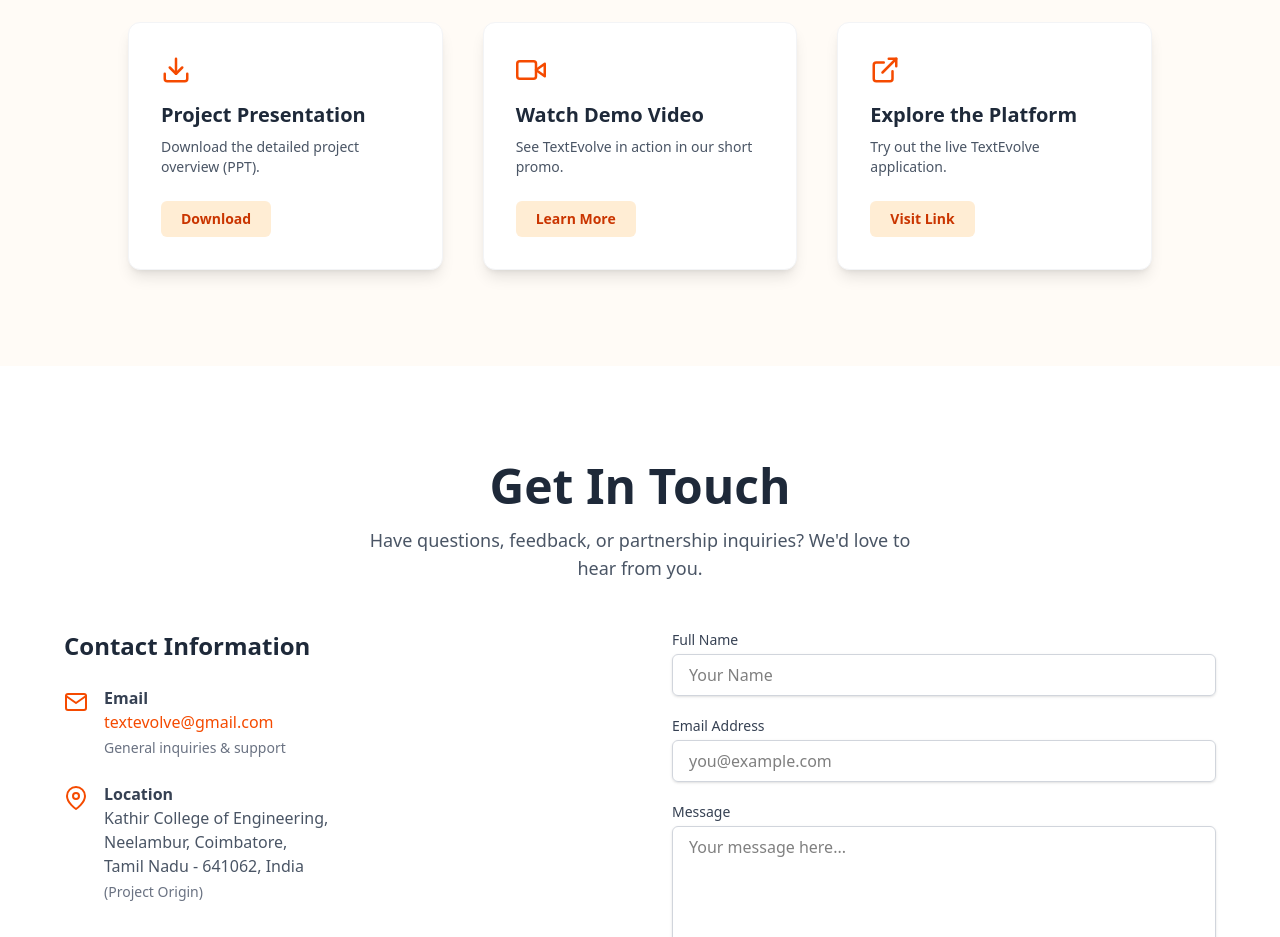
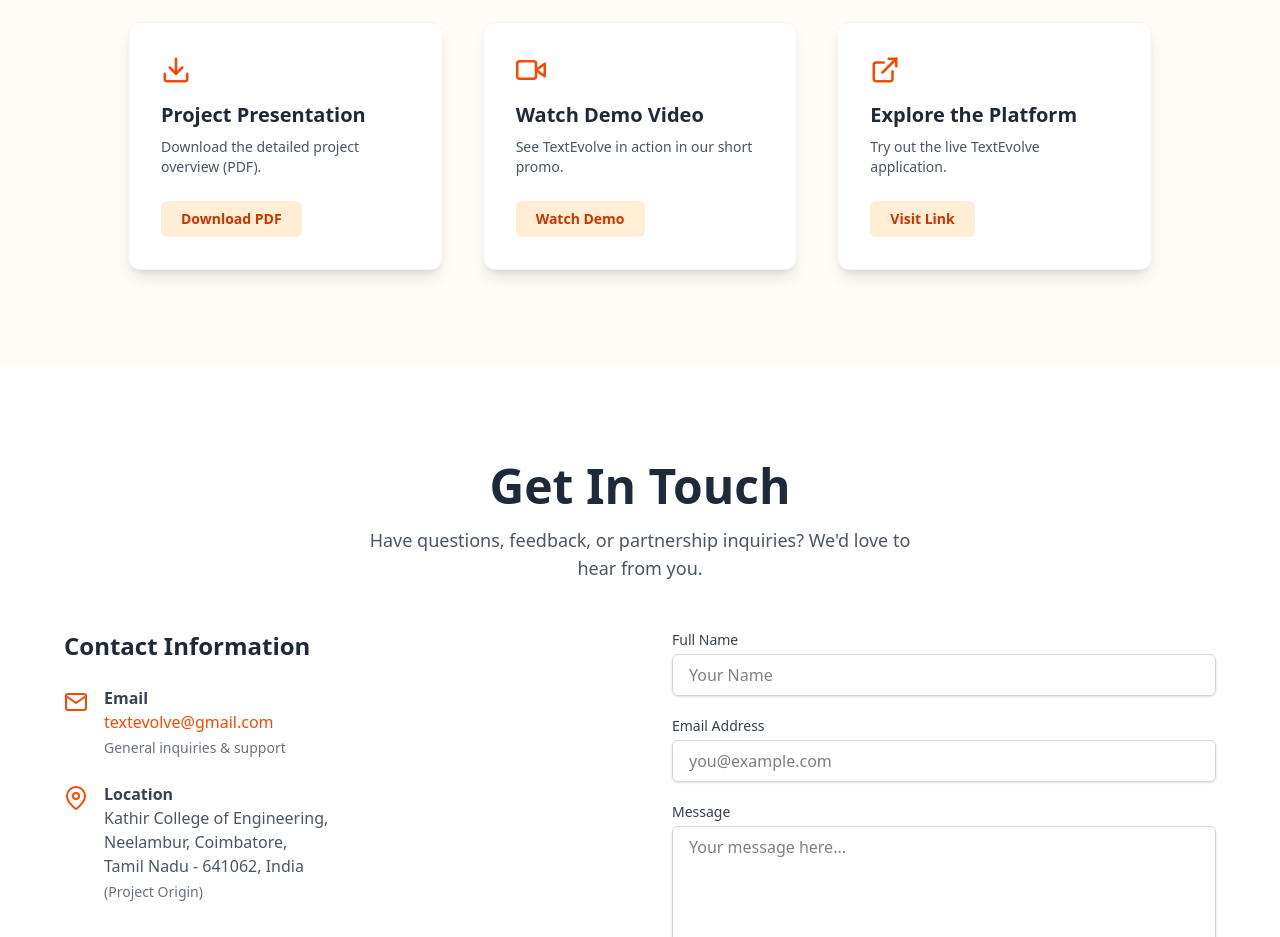
Before and after one commit to SquadofCreators/TextEvolve-home, a React (Vite) app: page / in a window 1280 px wide. Shown: the part 6380-7317 px from the top of the page. Built offline with nearby package versions, Linux system fonts and the light colour scheme.

Commit message:
Updated: UI Optimized

```diff
--- a/src/components/Hero.jsx
+++ b/src/components/Hero.jsx
@@ -3,23 +3,18 @@
 import video_1 from '../assets/TextEvove-Video.mp4';
 import video_1_poster from '../assets/video_poster.jpg';
 
-function Hero() {
+function Hero({ isModalOpen, openModal, closeModal }) {
 
-  const [isModalOpen, setIsModalOpen] = useState(false);
   const videoRef = useRef(null);
+
   const videoSource = video_1;
   const videoPoster = video_1_poster;
 
-  const openModal = () => setIsModalOpen(true);
-  const closeModal = () => {
-    setIsModalOpen(false);
-    if (videoRef.current) videoRef.current.pause();
-  };
-
   useEffect(() => {
-    const handleEsc = (event) => { if (event.key === 'Escape') closeModal(); };
-    if (isModalOpen) window.addEventListener('keydown', handleEsc);
-    return () => window.removeEventListener('keydown', handleEsc);
+    // If the modal was open but is now closed, pause the video
+    if (!isModalOpen && videoRef.current?.played.length > 0 && !videoRef.current.paused) {
+       videoRef.current.pause();
+    }
   }, [isModalOpen]);
 
   // Animation Variants
@@ -32,7 +27,7 @@
     <>
       <section
         id="hero"
-        className="relative w-full flex items-center justify-center min-h-screen px-6 py-24 pt-32 md:pt-40 lg:pt-24 bg-gradient-to-b from-orange-50 via-white to-white overflow-hidden" // Light gradient
+        className="relative w-full flex items-center justify-center min-h-screen px-6 py-24 pt-32 md:pt-40 lg:pt-24 bg-gradient-to-b from-orange-50 via-white to-white overflow-hidden select-none"
       >
         {/* Subtle background elements */}
         <div className="absolute top-0 left-0 w-1/2 h-full opacity-30 lg:opacity-50 transform -translate-x-1/4 skew-x-[-20deg] bg-gradient-to-r from-white via-orange-100/50 to-transparent z-0"></div>
@@ -79,20 +74,23 @@
         </div>
       </section>
 
-      {/* --- Modal (Functionally same, styling ensures it works on light bg) --- */}
+      {/* --- Modal --- */}
       <AnimatePresence>
         {isModalOpen && (
           <motion.div className="fixed inset-0 z-[100] flex items-center justify-center p-4" aria-labelledby="videoModalTitle" role="dialog" aria-modal="true">
+            {/* Use closeModal prop for backdrop click */}
             <motion.div className="absolute inset-0 bg-black bg-opacity-75 backdrop-blur-sm" variants={backdropVariants} initial="hidden" animate="visible" exit="exit" onClick={closeModal}></motion.div>
             <motion.div className="relative bg-black rounded-lg shadow-xl overflow-hidden w-full max-w-4xl aspect-video" variants={modalVariants} initial="hidden" animate="visible" exit="exit">
+              {/* Use closeModal prop for close button */}
               <button onClick={closeModal} className="absolute top-2 right-2 z-10 p-1 bg-black/50 hover:bg-black/70 text-white rounded-full transition-colors duration-200" aria-label="Close video modal">
-                 <svg className="w-6 h-6" fill="none" stroke="currentColor" viewBox="0 0 24 24"><path strokeLinecap="round" strokeLinejoin="round" strokeWidth="2" d="M6 18L18 6M6 6l12 12"></path></svg>
+                   <svg className="w-6 h-6" fill="none" stroke="currentColor" viewBox="0 0 24 24"><path strokeLinecap="round" strokeLinejoin="round" strokeWidth="2" d="M6 18L18 6M6 6l12 12"></path></svg>
               </button>
+              {/* Video player remains the same */}
               <video ref={videoRef} className="w-full h-full" controls autoPlay>
-                 <source src="../assets/TextEvove-Video.webm" type="video/webm" /> {/* Add webm for better compatibility */}
-                 <source src={videoSource} type="video/mp4" />
-                 Your browser does not support the video tag.
-               </video>
+                   <source src="../assets/TextEvove-Video.webm" type="video/webm" /> {/* Check this relative path */}
+                   <source src={videoSource} type="video/mp4" />
+                   Your browser does not support the video tag.
+                 </video>
             </motion.div>
           </motion.div>
         )}
--- a/src/components/Navbar.jsx
+++ b/src/components/Navbar.jsx
@@ -32,7 +32,7 @@
   };
 
   return (
-    <nav className={`fixed top-0 z-50 w-full transition-all duration-300 ${isScrolled ? 'bg-white/95 shadow-lg backdrop-blur-sm' : 'bg-transparent'}`}>
+    <nav className={`fixed top-0 z-50 md:px-6 w-full transition-all duration-300 select-none ${isScrolled ? 'bg-white/95 shadow-lg backdrop-blur-sm' : 'bg-transparent'}`}>
       <div className="container mx-auto px-6 py-4">
         <div className="flex justify-between items-center">
           <a href="#" className={`text-2xl font-extrabold tracking-wider transition-colors duration-300 ${isScrolled ? 'text-orange-600' : 'text-gray-800 md:text-orange-600'}`}> {/* Adjust initial color if hero bg is light */}
--- a/src/components/Resources.jsx
+++ b/src/components/Resources.jsx
@@ -1,24 +1,22 @@
 import React from 'react';
 import { motion } from 'framer-motion';
-import { FiDownload, FiVideo, FiExternalLink, FiBookOpen } from 'react-icons/fi';
-
-// Resources data
-import presentation from '../assets/documents/TextEvolve_Dynamic_Dreamers.pdf';
+import { FiDownload, FiVideo, FiExternalLink } from 'react-icons/fi';
+import presentation from '../assets/documents/TextEvolve_Dynamic_Dreamers.pdf'; // Check path
 
 const resources = [
   {
     icon: FiDownload,
     title: "Project Presentation",
-    description: "Download the detailed project overview (PPT).",
-    link: presentation,
+    description: "Download the detailed project overview (PDF).", // Changed PPT to PDF based on import
+    link: presentation, // Use the imported variable
     download: true,
   },
   {
     icon: FiVideo,
     title: "Watch Demo Video",
     description: "See TextEvolve in action in our short promo.",
-    link: "#hero-video",
-    action: "scrollToTopOrOpenModal",
+    link: "#hero", // Link to the Hero section ID
+    action: "openModal", // Use this action key
   },
   {
     icon: FiExternalLink,
@@ -29,31 +27,41 @@
   },
 ];
 
-function Resources() {
+// Accept openModal prop from App.jsx
+function Resources({ openModal }) {
    const cardVariants = {
         offscreen: { y: 50, opacity: 0 },
         onscreen: { y: 0, opacity: 1, transition: { type: "spring", bounce: 0.3, duration: 0.8 } }
     };
 
-  // Simplified: Assume Watch Demo scrolls to Hero for now. Proper modal requires state lifting/context.
-  const handleResourceClick = (action, link, e) => {
-    if (action === 'scrollToTopOrOpenModal') {
-      e.preventDefault();
+   // Updated handler
+   const handleResourceClick = (action, link, e) => {
+    if (action === 'openModal') {
+      e.preventDefault(); // Prevent default anchor behavior
 
-      // Scroll to the hero video section
-      const heroVideoSection = document.getElementById(link.replace('#', ''));
-      if (heroVideoSection) {
-        heroVideoSection.scrollIntoView({ behavior: 'smooth' });
+      // 1. Find the target section
+      const targetSection = document.getElementById(link.replace('#', '')); // Get ID from link
+
+      // 2. Scroll to the target section
+      if (targetSection) {
+        targetSection.scrollIntoView({ behavior: 'smooth', block: 'start' }); // Scroll smoothly
+
+        // 3. Open the modal (might need slight delay for scroll to start)
+        // setTimeout(openModal, 50); // Optional small delay
+        openModal(); // Call the passed-in function
+
+      } else {
+        // Fallback or error if section not found
+        console.warn(`Target section "${link}" not found for modal trigger.`);
+        // Still open modal if section not found? Maybe...
+        openModal();
       }
-      else if (action === 'openModal') {
-        e.preventDefault();
-      }
-
     }
+    // No 'else if' needed here, regular link clicks will proceed normally
   };
 
   return (
-    <section id="resources" className="py-24 px-6 bg-orange-50/50"> {/* Match HowItWorks bg */}
+    <section id="resources" className="py-24 px-6 bg-orange-50/50">
       <div className="container mx-auto text-center">
         <motion.h2
              className="text-3xl md:text-4xl lg:text-5xl font-bold text-gray-800 mb-16 md:mb-20"
@@ -66,7 +74,7 @@
           {resources.map((resource, index) => (
             <motion.div
               key={index}
-              className="bg-white p-8 rounded-xl shadow-lg border border-gray-100 transition-all duration-300 hover:shadow-orange-100 hover:border-orange-200 hover:shadow-xl flex flex-col text-left" // Align text left
+              className="bg-white p-8 rounded-xl shadow-lg border border-gray-100 transition-all duration-300 hover:shadow-orange-100 hover:border-orange-200 hover:shadow-xl flex flex-col text-left"
               variants={cardVariants} initial="offscreen" whileInView="onscreen" viewport={{ once: true, amount: 0.2 }}
                whileHover={{ y: -6 }}
             >
@@ -74,14 +82,16 @@
               <h3 className="text-xl font-semibold text-gray-800 mb-2 flex-grow">{resource.title}</h3>
               <p className="text-gray-600 mb-6 text-sm flex-grow">{resource.description}</p>
               <a
-                href={resource.link}
+                href={resource.link} // Keep href for scrolling or external link
                 target={resource.external ? '_blank' : '_self'}
                 rel={resource.external ? 'noopener noreferrer' : ''}
-                download={resource.download ? resource.title.replace(' ', '_') + '.pdf' : undefined}
-                className="mt-auto inline-block bg-orange-100 hover:bg-orange-200 text-orange-700 py-2 px-5 rounded-md text-sm font-semibold transition-colors duration-300 text-center self-start" // Align button left
+                // Use imported variable for download name
+                download={resource.download ? `TextEvolve_Presentation.pdf` : undefined}
+                className="mt-auto inline-block bg-orange-100 hover:bg-orange-200 text-orange-700 py-2 px-5 rounded-md text-sm font-semibold transition-colors duration-300 text-center self-start"
+                // Call updated handler
                 onClick={(e) => handleResourceClick(resource.action, resource.link, e)}
               >
-                {resource.download ? 'Download' : (resource.external ? 'Visit Link' : 'Learn More')}
+                {resource.download ? 'Download PDF' : (resource.external ? 'Visit Link' : 'Watch Demo')}
               </a>
             </motion.div>
           ))}
--- a/src/pages/Home.jsx
+++ b/src/pages/Home.jsx
@@ -1,4 +1,4 @@
-import React from 'react'
+import React, { useState, useRef, useEffect } from 'react';
 
 import Navbar from '../components/Navbar'
 import Hero from '../components/Hero'
@@ -13,18 +13,47 @@
 import Footer from '../components/Footer'
 
 function Home() {
+
+  const [isModalOpen, setIsModalOpen] = useState(false);
+
+  const openModal = () => setIsModalOpen(true);
+  const closeModal = () => setIsModalOpen(false);
+
+  useEffect(() => {
+    const handleEsc = (event) => {
+      if (event.key === 'Escape') {
+        closeModal();
+      }
+    };
+    if (isModalOpen) {
+      window.addEventListener('keydown', handleEsc);
+    }
+    // Cleanup listener
+    return () => {
+      window.removeEventListener('keydown', handleEsc);
+    };
+  }, [isModalOpen]);
+
   return (
-    <div>
+    <div className='w-full overflow-hidden'>
       <Navbar />
-      <Hero />
+      <main>
+        <Hero
+          isModalOpen={isModalOpen}
+          openModal={openModal}
+          closeModal={closeModal}
+        />
         <Features />
         <HowItWorks />
         <Results />
         <Roadmap />
         <Team />
-      <Resources />
+        <Resources
+          openModal={openModal}
+        />
         <ContactUs />
         <CTA />
+      </main>
       <Footer />
     </div>
   )
```
Lines whose indentation alone changed are shown as unchanged.
